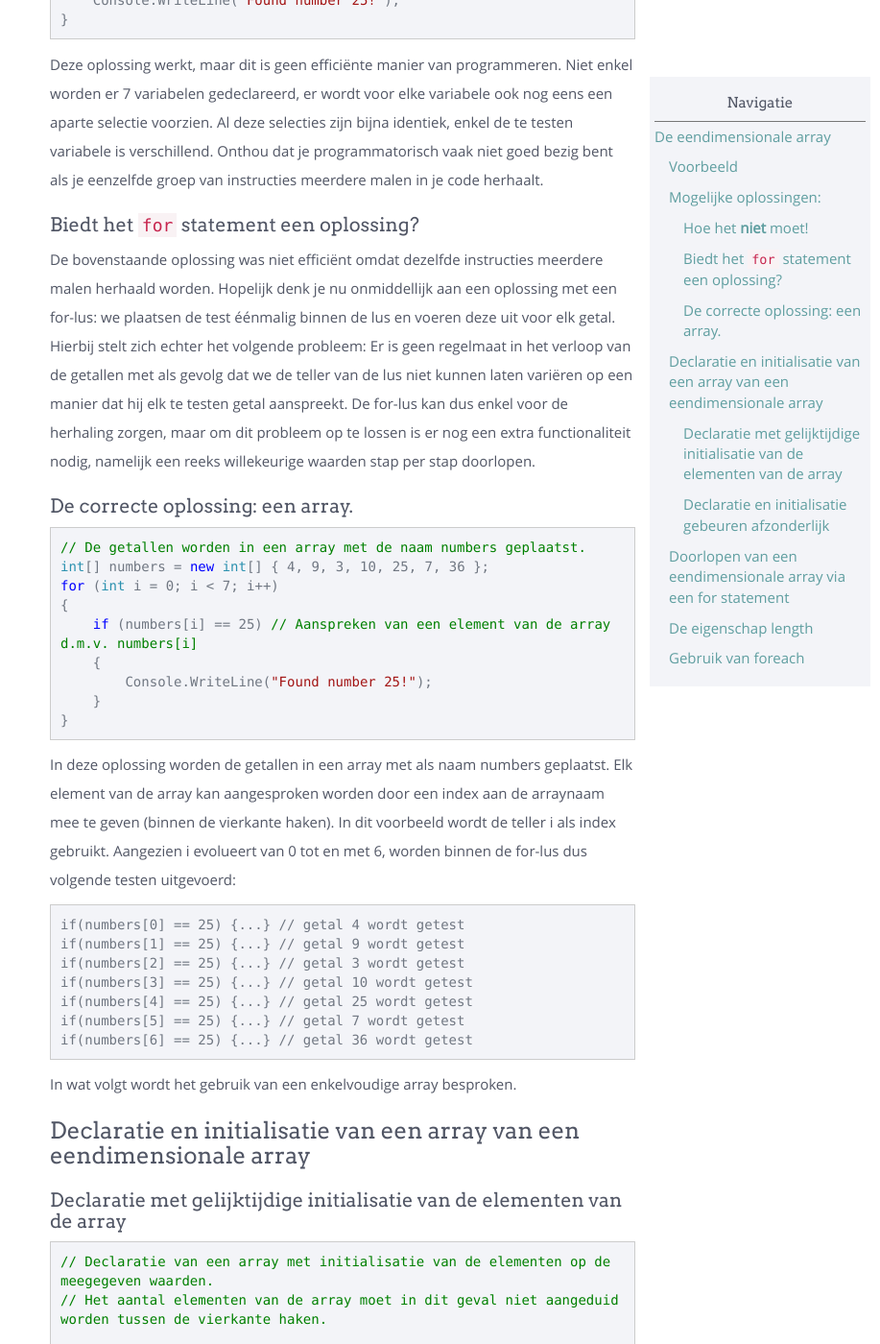
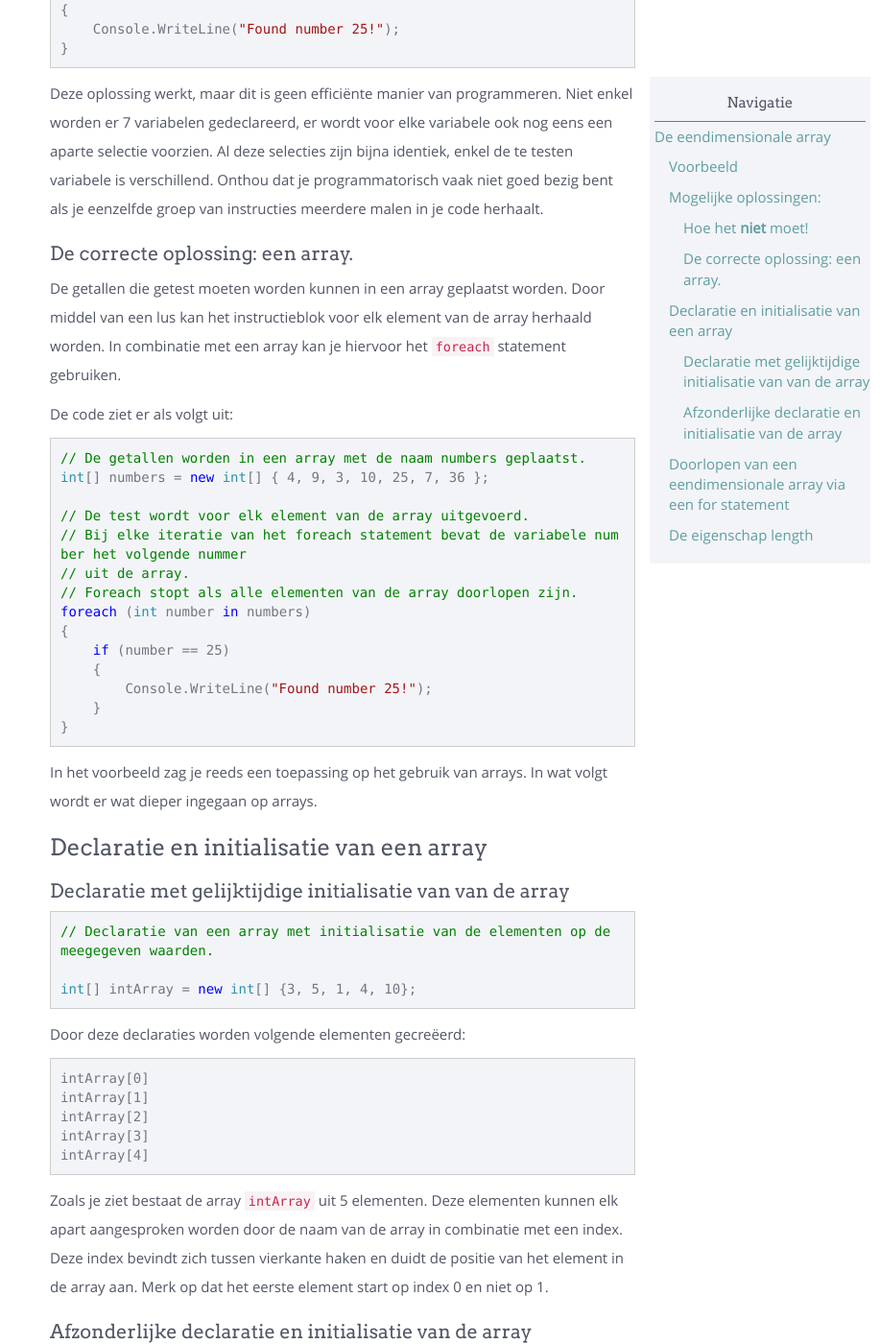
Before and after one commit to sma-it/sma-it.github.io, a Jekyll site: the page built from modules/basics/_posts/2000-01-07-Arrays.md, in a window 1280 px wide and 1400 px high, scrolled down 1048 px. Shown: the whole window at 96% size, without its empty margins (363-1280 px from the left). Built offline with Jekyll 4.4.1, drawn with Linux system fonts in a browser that asks for light colours; nearby versions of some CDN libraries; some of the changed text lies outside the part shown.

Commit message:
Changed order for - foreach

````diff
--- a/modules/basics/_posts/2000-01-07-Arrays.md
+++ b/modules/basics/_posts/2000-01-07-Arrays.md
@@ -3,7 +3,7 @@ title: Arrays
 ---
 # De eendimensionale array
 
-Soms is het nodig om een groep van gegevens als één geheel te kunnen aanspreken. Een array is een 'container' waarin verschillende gegevens van hetzelfde data type opgeslagen kunnen worden.
+Soms is het nodig om een groep van gegevens als één geheel aan te spreken. Een array is een 'container' waarin verschillende gegevens van hetzelfde data type opgeslagen kunnen worden. Alle elementen van de array kunnen via dezelfde interface (de array) aangesproken worden.
 
 ## Voorbeeld
 Gevraagd: Maak een programma dat controleert of het getal 25 in de getallenreeks 4, 9, 3, 10, 25, 7, 36 voorkomt.
@@ -43,45 +43,38 @@ else if (number7 == 25)
 
 Deze oplossing werkt, maar dit is geen efficiënte manier van programmeren. Niet enkel worden er 7 variabelen gedeclareerd, er wordt voor elke variabele ook nog eens een aparte selectie voorzien. Al deze selecties zijn bijna identiek, enkel de te testen variabele is verschillend. Onthou  dat je programmatorisch vaak niet goed bezig bent als je eenzelfde groep van instructies meerdere malen in je code herhaalt.
 
-### Biedt het `for` statement een oplossing?
+### De correcte oplossing: een array.
 
-De bovenstaande oplossing was niet efficiënt omdat dezelfde instructies meerdere malen herhaald worden. Hopelijk denk je nu onmiddellijk aan een oplossing met een for-lus: we plaatsen de test éénmalig binnen de lus en voeren deze uit voor elk getal.
-Hierbij stelt zich echter het volgende probleem: Er is geen regelmaat in het verloop van de getallen met als gevolg dat we de teller van de lus niet kunnen laten variëren op een manier dat hij elk te testen getal aanspreekt.
-De for-lus kan dus enkel voor de herhaling zorgen, maar om dit probleem op te lossen is er nog een extra functionaliteit nodig, namelijk een reeks willekeurige waarden stap per stap doorlopen.
+De getallen die getest moeten worden kunnen in een array geplaatst worden. Door middel van een lus kan het instructieblok voor elk element van de array herhaald worden.
+In combinatie met een array kan je hiervoor het `foreach` statement gebruiken.
 
-### De correcte oplossing: een array.
+De code ziet er als volgt uit:
 
 ```csharp
 // De getallen worden in een array met de naam numbers geplaatst.
 int[] numbers = new int[] { 4, 9, 3, 10, 25, 7, 36 };
-for (int i = 0; i < 7; i++)
+
+// De test wordt voor elk element van de array uitgevoerd.
+// Bij elke iteratie van het foreach statement bevat de variabele number het volgende nummer
+// uit de array.
+// Foreach stopt als alle elementen van de array doorlopen zijn.
+foreach (int number in numbers)
 {
-    if (numbers[i] == 25) // Aanspreken van een element van de array d.m.v. numbers[i]
+    if (number == 25)
     {
         Console.WriteLine("Found number 25!");
     }
 }
 ```
-In deze oplossing worden de getallen in een array met als naam numbers geplaatst. Elk element van de array kan aangesproken worden door een index aan de arraynaam mee te geven (binnen de vierkante haken). In dit voorbeeld wordt de teller i als index gebruikt. Aangezien i evolueert van 0 tot en met 6, worden binnen de for-lus dus volgende testen uitgevoerd:
-```
-if(numbers[0] == 25) {...} // getal 4 wordt getest
-if(numbers[1] == 25) {...} // getal 9 wordt getest
-if(numbers[2] == 25) {...} // getal 3 wordt getest
-if(numbers[3] == 25) {...} // getal 10 wordt getest
-if(numbers[4] == 25) {...} // getal 25 wordt getest
-if(numbers[5] == 25) {...} // getal 7 wordt getest
-if(numbers[6] == 25) {...} // getal 36 wordt getest
-```
 
-In wat volgt wordt het gebruik van een enkelvoudige array besproken.
+In het voorbeeld zag je reeds een toepassing op het gebruik van arrays. In wat volgt wordt er wat dieper ingegaan op arrays.
 
-## Declaratie en initialisatie van een array van een eendimensionale array
+## Declaratie en initialisatie van een array
 
-### Declaratie met gelijktijdige initialisatie van de elementen van de array
+### Declaratie met gelijktijdige initialisatie van van de array
 
 ```csharp
 // Declaratie van een array met initialisatie van de elementen op de meegegeven waarden.
-// Het aantal elementen van de array moet in dit geval niet aangeduid worden tussen de vierkante haken.
 
 int[] intArray = new int[] {3, 5, 1, 4, 10};
 ```
@@ -95,17 +88,17 @@ intArray[3]
 intArray[4]
 ```
 
-Merk op dat het eerste element start op index 0.
+Zoals je ziet bestaat de array `intArray` uit 5 elementen. Deze elementen kunnen elk apart aangesproken worden door de naam van de array in combinatie met een index. Deze index bevindt zich tussen vierkante haken en duidt de positie van het element in de array aan. Merk op dat het eerste element start op index 0 en niet op 1.
 
-### Declaratie en initialisatie gebeuren afzonderlijk
+### Afzonderlijke declaratie en initialisatie van de array
 
 ```csharp
 
 // Het aantal elementen van de array wordt in de constante numElements geplaatst.
 // Deze constante kan in de loop van het programma niet wijzigen.
-// De reden: het aantal elementen zal in de code regelmatig gebruikt moeten worden.
+// De reden: het is mogelijk dat het aantal elementen dat de array bevat in de code gebruikt zal worden.
 // Door dit aantal eenmalig vast te leggen in een constante en deze constante in de code te
-// gebruiken, worden fouten vermeden (bv. door ergens een foutief aantal elementen op te geven).
+// gebruiken (i.p.v. het getal zelf), worden fouten vermeden (bv. door ergens een foutief aantal elementen op te geven).
 // De code wordt tevens beter aanpasbaar, want door de constante te wijzigen zal
 // de array automatisch groter of kleiner gemaakt worden.
 
@@ -116,20 +109,26 @@ const int numElements = 5;
 // deze elementen automatisch op nul geïnitialiseerd.
 
 int[] numbers = new int[numElements];
+```
 
-// Gebruik van een for-lus voor het initialiseren van elk element van de array.
-// De elementen worden bij wijze van voorbeeld op de teller geïnitialiseerd.
+Na de initialisatie kunnen de elementen van de array op verschillende manieren geïnitialiseerd worden. Er kan gebruik gemaakt worden van `foreach`, de elementen kunnen afzonderlijk aangesproken worden door hun index of de initialisatie kan ook gebeuren d.m.v. het `for` statement. De array in combinatie met het `for` statement worden verder in dit hoofdstuk besproken.
 
-for (int i = 0; i < numElements; i++)
+We bespreken de initialisatie d.m.v. foreach. Bij wijze van voorbeeld initialiseren we de array op de getallen 10, 20, 30, 40, 50.
+
+```csharp
+int waarde=10;
+foreach(number in numbers)
 {
-    numbers[i] = i;
+    numbers = waarde;
+    waarde+=10;
 }
 ```
 
 ## Doorlopen van een eendimensionale array via een for statement
 
-In het vorige punt werden de elementen van de array reeds doorlopen met een for-lus bij de initialisatie.
-Ook in andere situatie is het nodig om de elementen van een array te doorlopen worden met een for-lus. Hieronder vind je een voorbeeld waarin de elementen uitgelezen worden.
+In het vorige punt werden de elementen van de array reeds doorlopen met een `foreach` statement.
+Soms kan het nodig zijn om de elementen van een array te doorlopen met een for-lus. Bijvoorbeeld als je zoekt op welke positie in de array een bepaald getal zich bevindt.
+Hieronder vind je een voorbeeld waarin de elementen van een array uitgelezen worden d.m.v. een for-lus.
 
 ```csharp
 int[] numbers = new int[] { 3, 5, 1, 4, 10 };
@@ -143,6 +142,11 @@ De teller van de for-lus wordt als index gebruikt, op die manier wordt elke elem
 
 <div class="note waarschuwing">
 <p>Hou rekening met de grenzen van de array! Gebruik nooit een index die buiten deze grenzen ligt, dit geeft een foutmelding.</p>
+</div>
+
+<div class="note protip">
+<p>Gebruik indien mogelijk `foreach` voor het aanspreken van de array. Maak enkel van `for` gebruik indien dit noodzakelijk is om tot een oplossing te komen.
+Aangezien `foreach` er zelf voor zorgt dat er binnen de grenzen van de array gebleven wordt, heb je met deze structuur minder kans op fouten dan bij de for-lus waar je zelf verantwoordelijk bent voor het respecteren van deze grenzen.</p>
 </div>
 
 ## De eigenschap length
@@ -162,21 +166,6 @@ for (int i = 0; i < numElements; i++) // Gebruik van numElements in de for-lus.
 Console.ReadKey();
 ```
 
-## Gebruik van foreach
-
-Een alternatieve en handige manier om alle elementen van een array te doorlopen is `foreach`.
-
-```csharp
- int[] numbers = new int[] { 3, 5, 1, 4, 10 };
-
-foreach (int number in numbers) // Gebruik van foreach.
-{
-    Console.Write("{0} ", number);
-}
-```
-
-Bij `foreach` wordt er geen gebruik gemaakt van een index, hierdoor worden fouten vermeden.
-
 <div class="note oefening">
 <p>Open het project **Oefening-arrays1** en maak de oefeningenreeks</p>
 </div>
````
